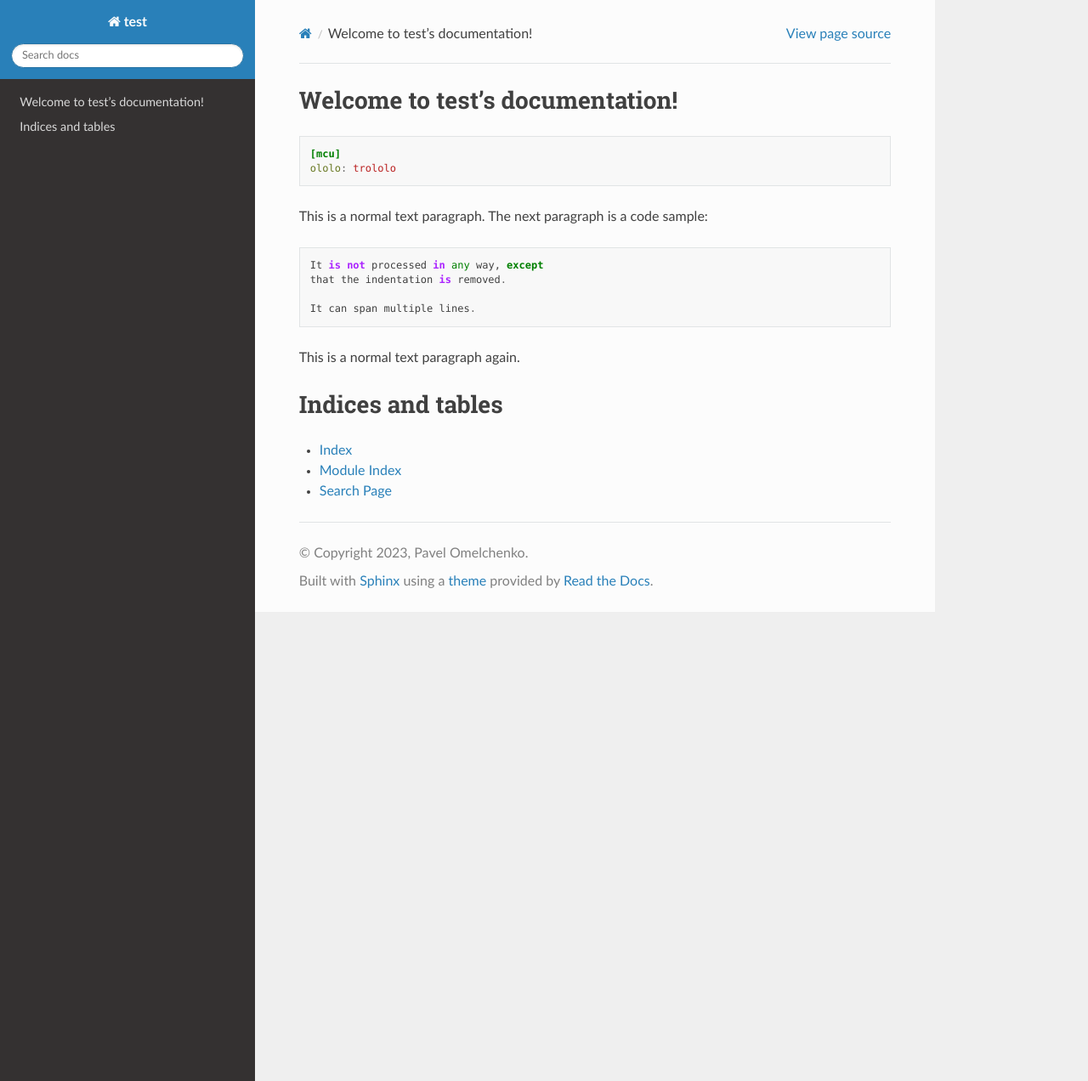
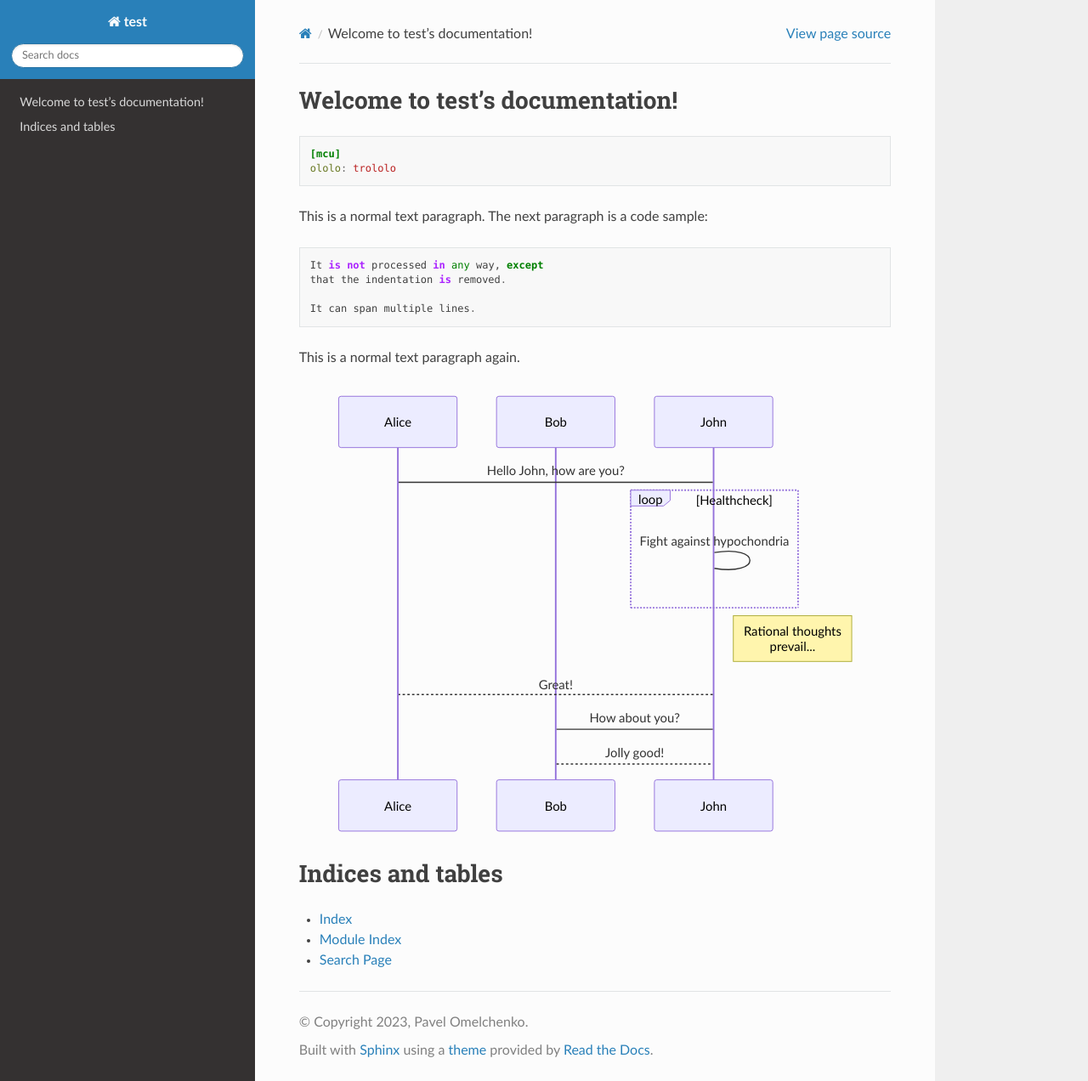
Before and after one commit to pOmelchenko/demo-sphynx-docs, a Sphinx documentation site: the page built from source/index.rst, in a window 1280 px wide and 1272 px high. Shown: the whole window at 85% size. Built offline with Sphinx 7.4.7 and the Read the Docs theme 2.0.0, drawn with Linux system fonts in a browser that asks for light colours.

Commit message:
experiments

```diff
--- a/source/conf.py
+++ b/source/conf.py
@@ -17,6 +17,7 @@
 extensions = [
     'sphinx_rtd_theme',
     'sphinx_copybutton',
+    'sphinxcontrib.mermaid',
 ]
 
 templates_path = ['_templates']
--- a/source/index.rst
+++ b/source/index.rst
@@ -24,6 +24,20 @@
 
 This is a normal text paragraph again.
 
+.. mermaid::
+
+   sequenceDiagram
+      participant Alice
+      participant Bob
+      Alice->John: Hello John, how are you?
+      loop Healthcheck
+          John->John: Fight against hypochondria
+      end
+      Note right of John: Rational thoughts <br/>prevail...
+      John-->Alice: Great!
+      John->Bob: How about you?
+      Bob-->John: Jolly good!
+
 Indices and tables
 ==================
 
```
Also changed, not shown: 1 other file.
